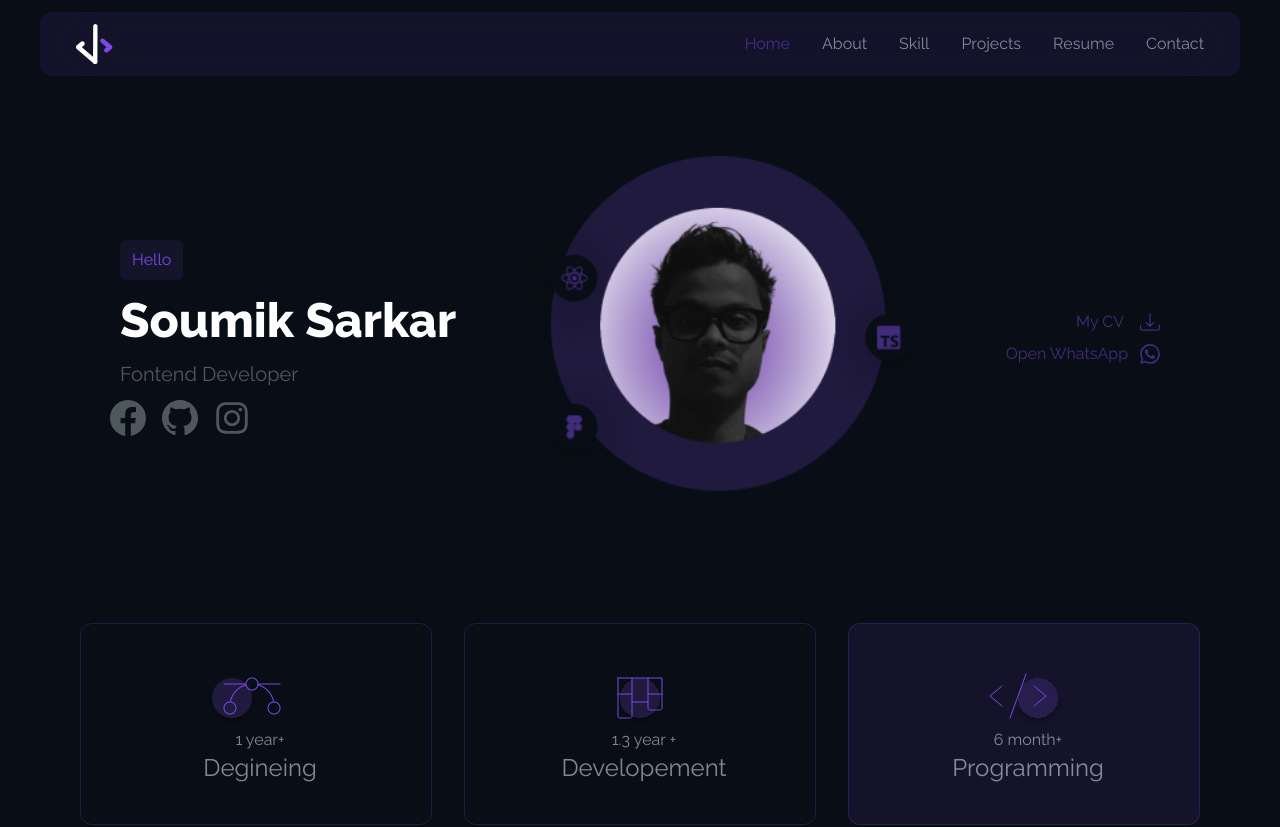
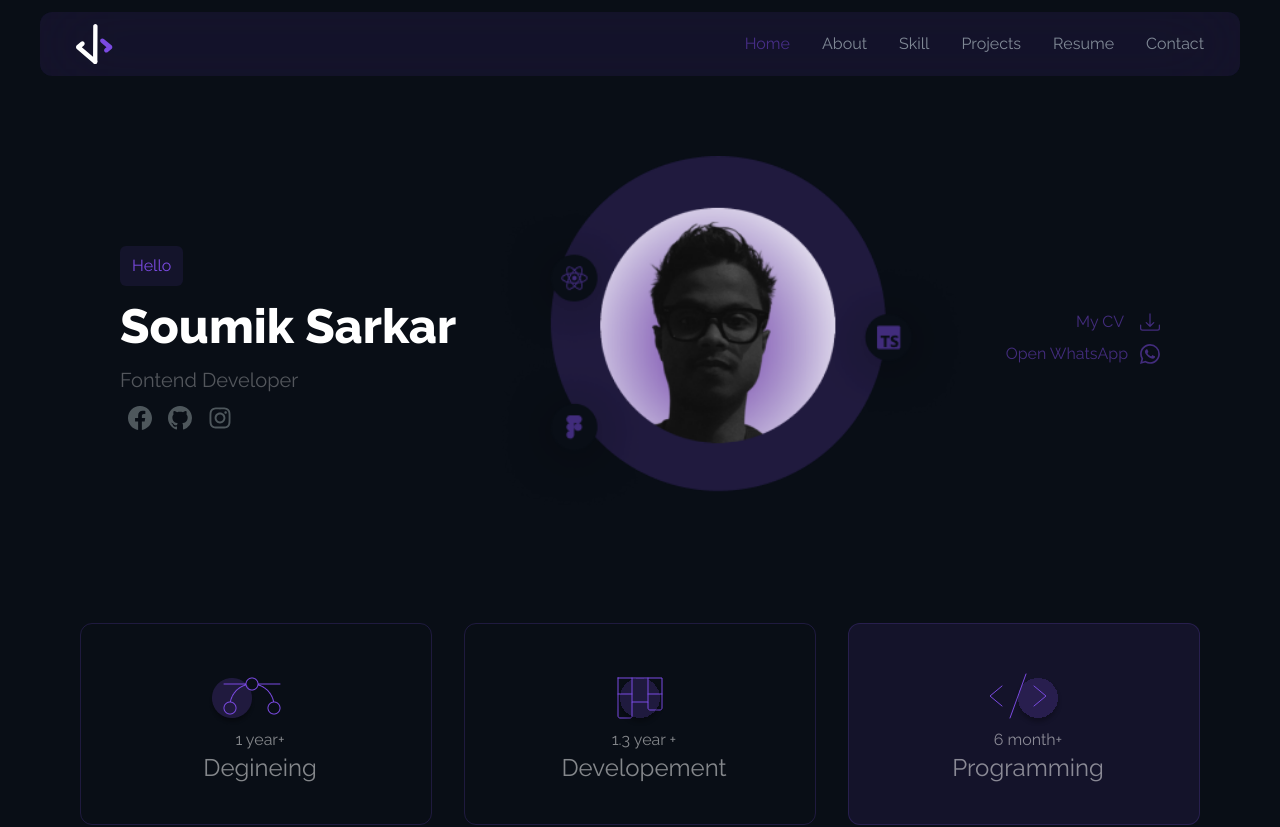
Before and after one commit to Soum-ik/developer_portfolio, a React (Vite) app: page / in a window 1280 px wide. Shown: the top 827 px of the page. Built offline with nearby package versions, Linux system fonts and the light colour scheme.

Commit message:
icon size

```diff
--- a/src/components/moblie-nav/moblie.jsx
+++ b/src/components/moblie-nav/moblie.jsx
@@ -8,7 +8,7 @@ export default function Moblie_item() {
   return (
 
     <div className=" sm:pl-7  sm:pt-3  ">
-      <div className="flex items-center justify-center space-x-4 text-cyan-50  text-4xl duration-1000 transition-opacity ">
+      <div className="flex items-center justify-center space-x-4 text-cyan-50  text-2xl duration-1000 transition-opacity ">
         <a target="_blank" href="https://www.facebook.com/soumik.sarkar.16547">
           <BsFacebook className="opacity-30 hover:opacity-75" />
         </a>
```
